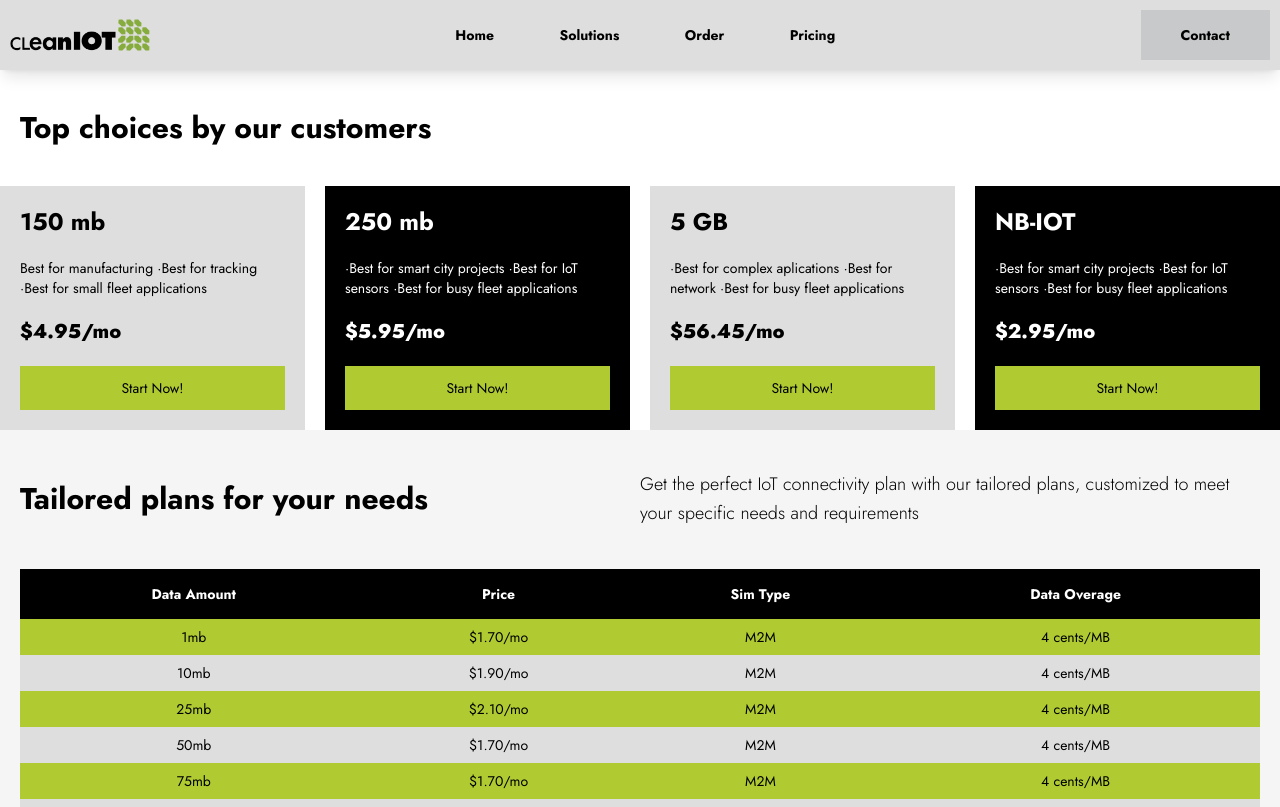
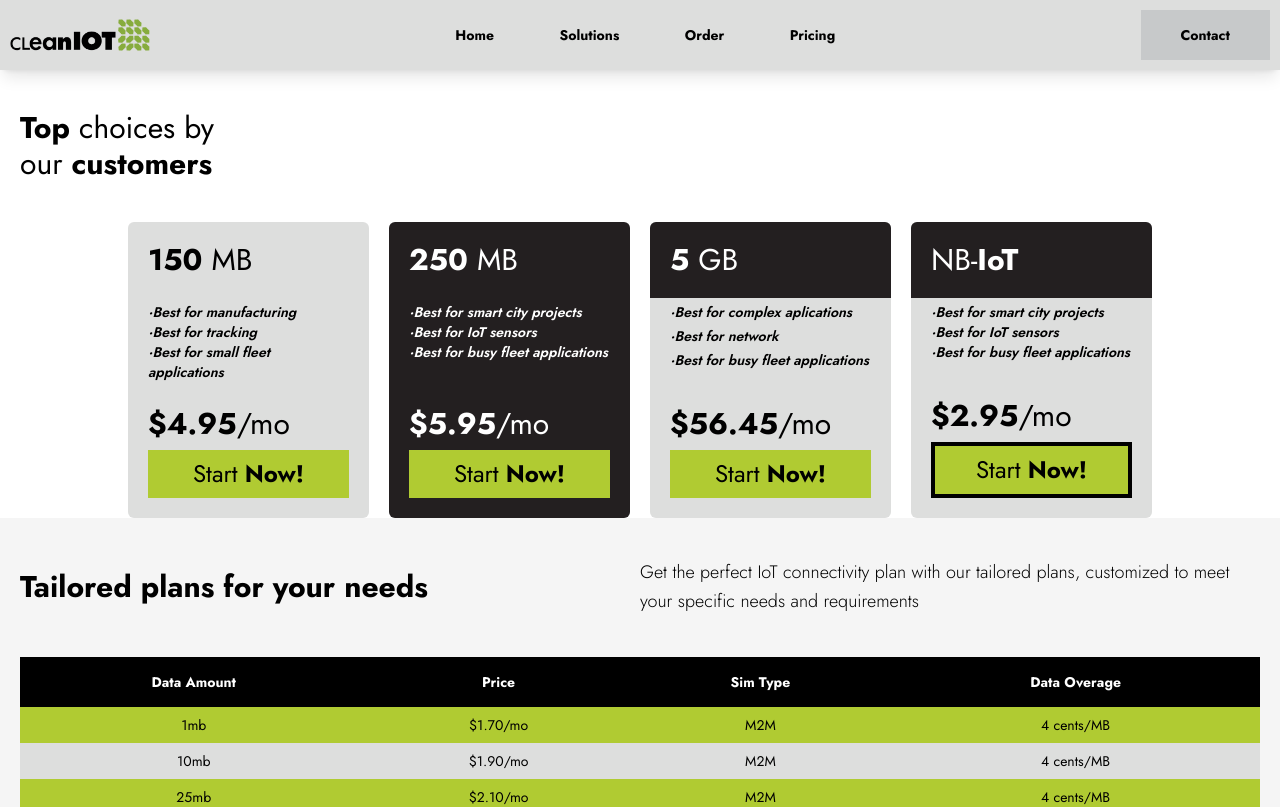
Before and after one commit to srnerturk/clean-iot-web, a Next.js app: page /pricing in a window 1280 px wide. Shown: the top 807 px of the page. Built offline with nearby package versions, Linux system fonts and the light colour scheme.

Commit message:
make desktop main pricing cards

```diff
--- a/pages/pricing.js
+++ b/pages/pricing.js
@@ -93,96 +93,128 @@ export default function Customers() {
     <div className="orders w-ful">
       <section className="top w-full h-auto relative">
         <div className="container mx-auto bg-white">
-          <h2 className="py-10 px-5">Top choices by our customers </h2>
-          <div className="grid lg:grid-cols-4 grid-cols-1 gap-5">
-            <div className="info-box p-5 bg-gray flex space-y-5 flex-col justify-between">
-              <div className="title">
-                <h3 className="font-bold">150 mb</h3>
+          <h2 className="py-10 font-normal pl-5">
+            <strong>Top</strong> choices by <br /> our{" "}
+            <strong>customers</strong>
+          </h2>
+          <div className="grid lg:grid-cols-4  grid-cols-1 gap-5 max-w-5xl mx-auto">
+            <div className="info-box rounded-md overflow-hidden pb-5 bg-gray flex flex-col justify-start">
+              <div className="title p-5 mb-1">
+                <h3 className="font-normal text-3xl">
+                  <strong>150</strong> MB
+                </h3>
               </div>
-              <div className="body">
-                <p className="text-sm">
-                  Best for manufacturing ·Best for tracking ·Best for small
-                  fleet applications
+              <div className="body italic px-5 pb-6 flex-1">
+                <p className="text-sm font-semibold">·Best for manufacturing</p>
+                <p className="text-sm font-semibold">·Best for tracking</p>
+                <p className="text-sm font-semibold">
+                  ·Best for small fleet applications
                 </p>
               </div>
-              <div className="price">
-                <h5 className="font-extrabold">$4.95/mo</h5>
+              <div className="price px-5 pb-2">
+                <h5 className="font-normal text-3xl">
+                  <strong>$4.95</strong>/mo
+                </h5>
               </div>
-              <div className="actions">
+              <div className="actions mx-5">
                 <Link
                   href={"/contact"}
-                  className="button w-full text-sm block text-center"
+                  className="w-full text-2xl text-black bg-green py-2 block text-center"
                 >
-                  Start Now!
+                  Start <strong>Now!</strong>
                 </Link>
               </div>
             </div>
 
-            <div className="info-box p-5 bg-black flex space-y-5 flex-col justify-between">
-              <div className="title">
-                <h3 className="text-white font-bold">250 mb</h3>
+            <div className="info-box rounded-md overflow-hidden pb-5 bg-[#231F20] flex flex-col justify-start">
+              <div className="title p-5 mb-1">
+                <h3 className="text-white font-normal text-3xl">
+                  <strong>250</strong> MB
+                </h3>
               </div>
-              <div className="body">
-                <p className="text-white text-sm">
-                  ·Best for smart city projects ·Best for IoT sensors ·Best for
-                  busy fleet applications
+              <div className="body px-5 pb-6 italic flex-1">
+                <p className="text-white text-sm font-semibold">
+                  ·Best for smart city projects
+                </p>
+                <p className="text-white text-sm font-semibold">
+                  ·Best for IoT sensors
+                </p>
+                <p className="text-white text-sm font-semibold">
+                  ·Best for busy fleet applications
                 </p>
               </div>
-              <div className="price">
-                <h5 className="text-white font-extrabold">$5.95/mo</h5>
+              <div className="price px-5 pb-2">
+                <h5 className="font-normal text-white text-3xl">
+                  <strong>$5.95</strong>/mo
+                </h5>
               </div>
-              <div className="actions">
+              <div className="actions mx-5">
                 <Link
                   href={"/contact"}
-                  className="button w-full text-sm block text-center"
+                  className="w-full text-2xl text-black bg-green py-2 block text-center"
                 >
-                  Start Now!
+                  Start <strong>Now!</strong>
                 </Link>
               </div>
             </div>
 
-            <div className="info-box p-5 bg-gray flex space-y-5 flex-col justify-between">
-              <div className="title">
-                <h3 className="font-bold">5 GB</h3>
+            <div className="info-box rounded-md overflow-hidden pb-5 bg-gray flex  flex-col justify-start">
+              <div className="title bg-[#231F20] p-5 mb-1">
+                <h3 className="font-normal text-3xl text-white">
+                  <strong>5</strong> GB
+                </h3>
               </div>
-              <div className="body">
-                <p className="text-sm">
-                  ·Best for complex aplications ·Best for network ·Best for busy
-                  fleet applications
+              <div className="body italic pb-6 px-5 flex-1">
+                <p className="text-sm font-semibold">
+                  ·Best for complex aplications
+                </p>
+                <p className="text-sm mt-1 font-semibold">·Best for network</p>
+                <p className="text-sm mt-1 font-semibold">
+                  ·Best for busy fleet applications
                 </p>
               </div>
-              <div className="price">
-                <h5 className="font-extrabold">$56.45/mo</h5>
+              <div className="price px-5 pb-2">
+                <h5 className="font-normal text-3xl">
+                  <strong>$56.45</strong>/mo
+                </h5>
               </div>
-              <div className="actions">
+              <div className="actions mx-5">
                 <Link
                   href={"/contact"}
-                  className="button w-full text-sm block text-center"
+                  className="w-full text-2xl text-black bg-green py-2 block text-center"
                 >
-                  Start Now!
+                  Start <strong>Now!</strong>
                 </Link>
               </div>
             </div>
 
-            <div className="info-box p-5 bg-black flex space-y-5 flex-col justify-between">
-              <div className="title">
-                <h3 className="text-white font-bold">NB-IOT</h3>
+            <div className="info-box rounded-md overflow-hidden pb-5 bg-gray flex flex-col justify-start">
+              <div className="title p-5 mb-1 bg-[#231F20]">
+                <h3 className="font-normal text-white text-3xl">
+                  NB-<strong>IoT</strong>
+                </h3>
               </div>
-              <div className="body">
-                <p className="text-white text-sm">
-                  ·Best for smart city projects ·Best for IoT sensors ·Best for
-                  busy fleet applications
+              <div className="body px-5 pb-6 italic flex-1">
+                <p className="text-sm font-semibold">
+                  ·Best for smart city projects
                 </p>
+                <p className="text-sm font-semibold">·Best for IoT sensors</p>
+                <p className="text-sm font-semibold">
+                  ·Best for busy fleet applications
+                </p>
+                <p className="text-sm"></p>
               </div>
-              <div className="price">
-                <h5 className="text-white font-extrabold">$2.95/mo</h5>
+              <div className="price px-5 pb-2">
+                <h5 className="font-normal text-3xl">
+                  <strong>$2.95</strong>/mo
+                </h5>
               </div>
-              <div className="actions">
+              <div className="actions mx-5">
                 <Link
                   href={"/contact"}
-                  className="button w-full text-sm block text-center"
+                  className="w-full border-4 text-2xl text-black border-black bg-green py-2 block text-center justify-end justify-self-start"
                 >
-                  Start Now!
+                  Start <strong>Now!</strong>
                 </Link>
               </div>
             </div>
```
